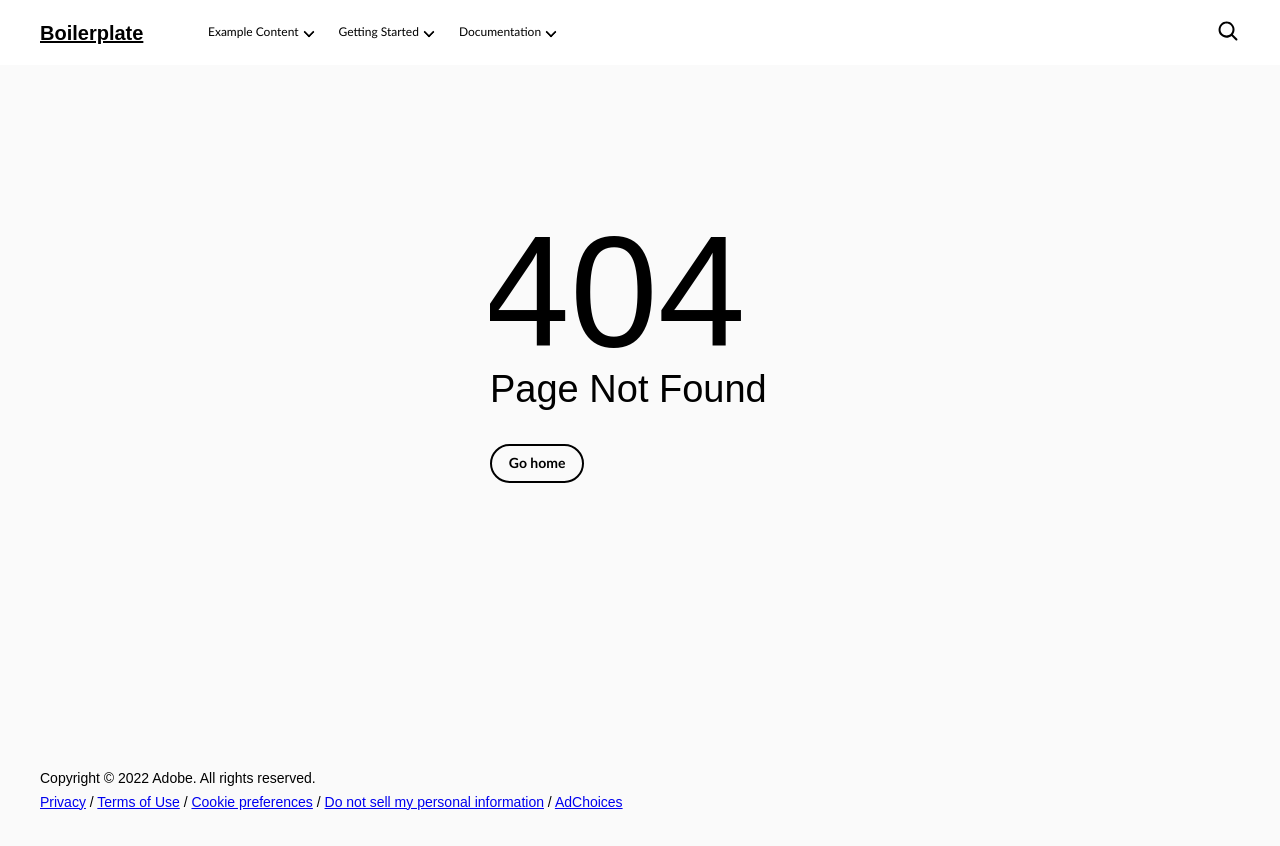
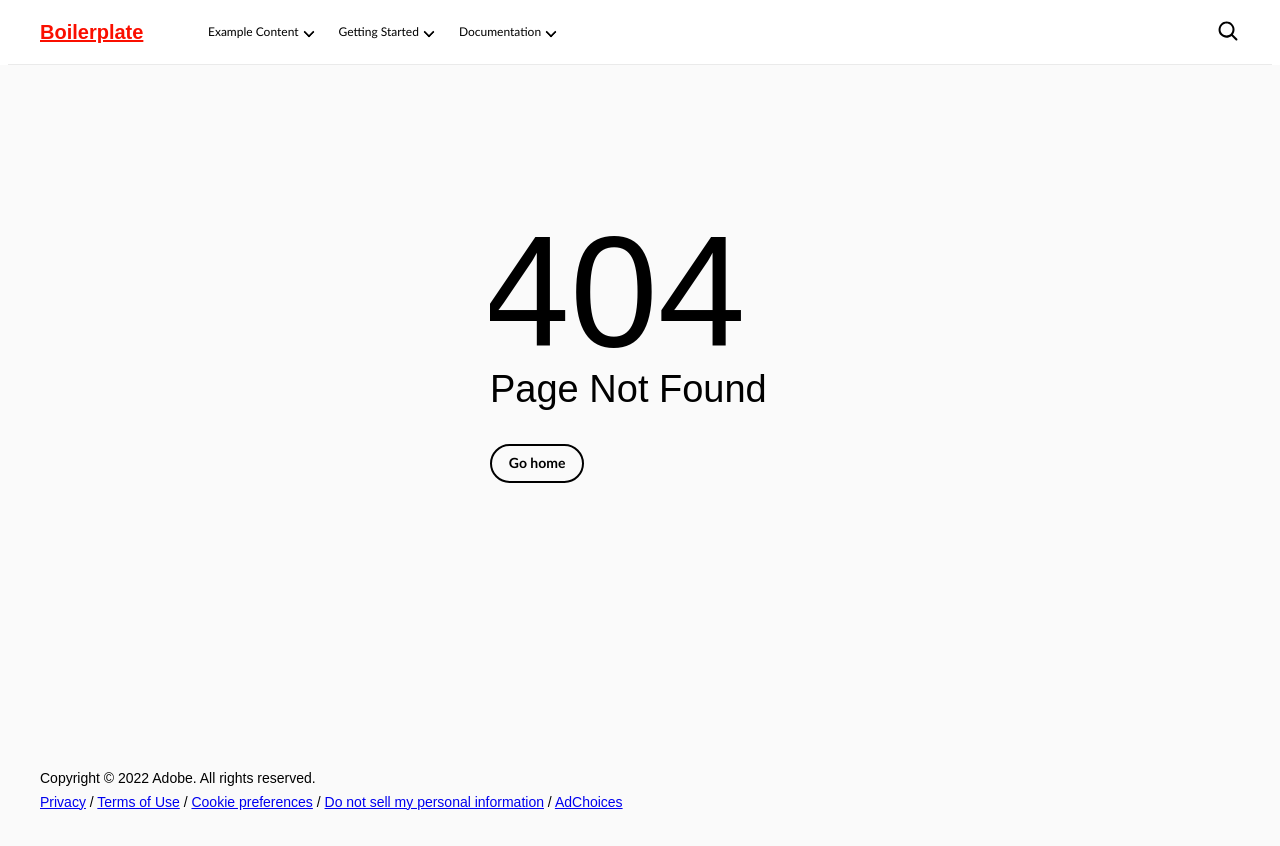
Before and after one commit to hellofranklin/hlx, a website with bundled scripts: page 404.html in a window 1280 px wide. Built offline with nearby package versions, Linux system fonts and the light colour scheme; files whose address does not match are found by name.

Commit message:
updated css

```diff
--- a/blocks/header/header.css
+++ b/blocks/header/header.css
@@ -17,6 +17,7 @@ header nav {
   padding: 0 1rem;
   background-color: var(--background-color);
   font-family: var(--body-font-family);
+  border-bottom: 1px solid #EAEAEA;
 }
 
 header nav[aria-expanded=true] {
@@ -52,7 +53,7 @@ header nav p {
 }
 
 header nav a:any-link {
-  color: currentcolor;
+  color: #fa0f00;
 }
 
 /* hamburger */
--- a/styles/styles.css
+++ b/styles/styles.css
@@ -575,7 +575,7 @@ main .section:empty {
 }
 
 main .section.highlight {
-    background: var(--highlight-gradient);
+
     color: white;
 }
 
```
